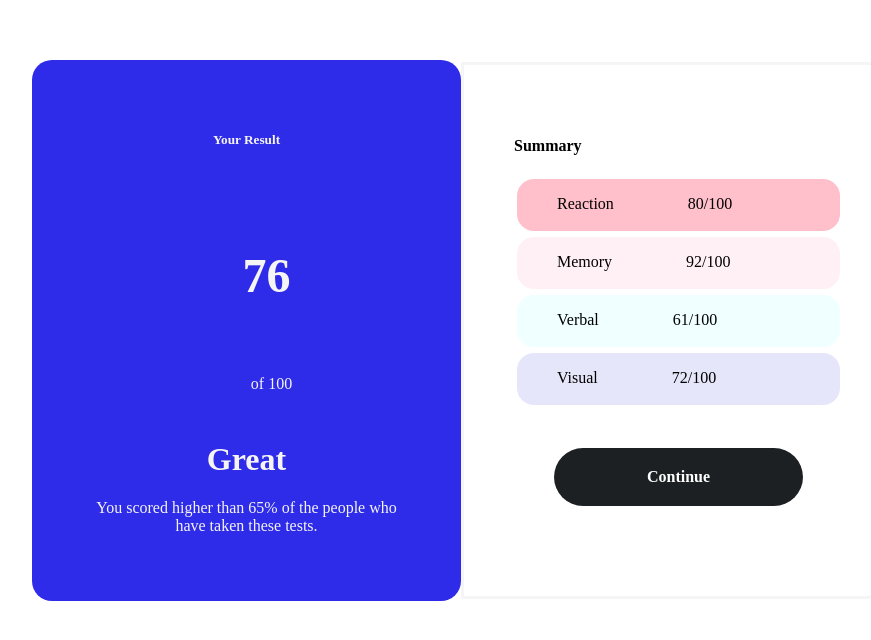
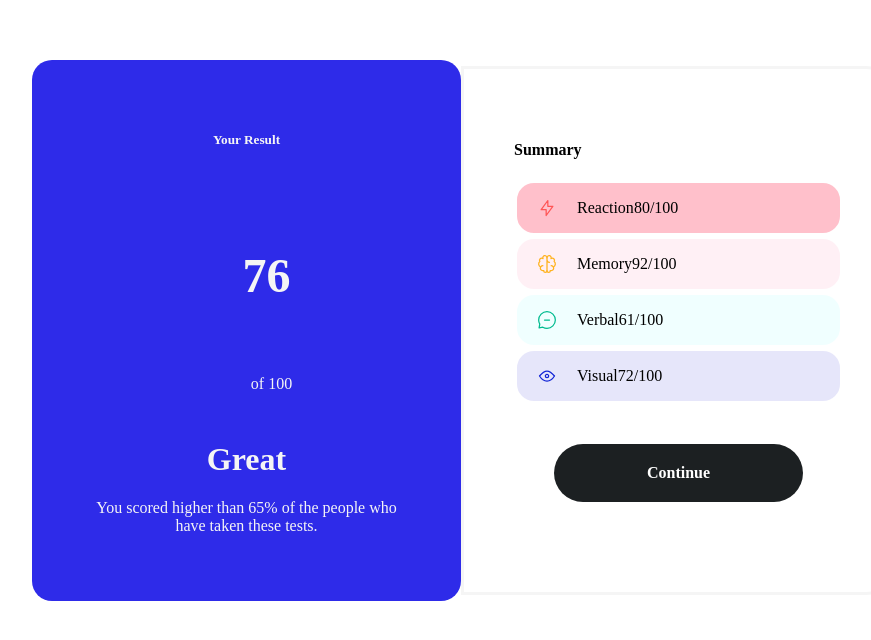
Before and after one commit to msabeni/results-summary-component-main, a plain HTML site: page index.html in a window 1280 px wide. Shown: the part 140-780 px from the top of the page, without its empty margins (176-1047 px from the left). Drawn offline with Linux system fonts and the light colour scheme.

Commit message:
added the summary icons and styled them

```diff
--- a/index.html
+++ b/index.html
@@ -27,16 +27,20 @@
     <div class="column">
       <h4>Summary</h4>
       <div class="top">
-        <p>Reaction  80/100</p>
+        <img class="summary_icons" src="assets/images/icon-reaction.svg" alt="">
+        <p>Reaction  </p><p>80/100</p>
       </div>
       <div class="main">
-        <p>Memory 92/100</p>
+        <img class="summary_icons" src="assets/images/icon-memory.svg" alt="">
+        <p>Memory </p><p>92/100</p>
       </div>
       <div class="classA">
-        <p>Verbal 61/100</p>
+        <img class="summary_icons" src="assets/images/icon-verbal.svg" alt="">
+        <p>Verbal </p><p>61/100</p>
       </div>
       <div class="header">
-        <p>Visual 72/100</p>
+        <img class="summary_icons" src="assets/images/icon-visual.svg" alt="">
+        <p>Visual </p><p>72/100</p>
       </div>
 
       <div class="classB">
--- a/style.css
+++ b/style.css
@@ -54,46 +54,36 @@ text-align: center;
     border-top-right-radius: 30px;
     border-bottom-right-radius: 30px;
     border-color: whitesmoke;
-
-
 }
 .top {
+    display: flex;
     border:solid;
     border-radius:20px;
-    padding-bottom:2px;
-    padding-left:40px;
     background-color: rgb(255,192,203);
     border-color:white;
     font-weight:normal;
-
-
-
-
 }
 .main {
+    display: flex;
     border:solid;
     border-radius:20px;
-    padding-bottom:2px;
-    padding-left:40px;
     background-color:#fff0f5;
     border-color:white;
     font-weight:normal;
 
 }
 .classA {
+    display: flex;
     border:solid;
     border-radius:20px;
-    padding-bottom:2px;
-    padding-left:40px;
     background-color:#f0ffff;
     border-color:white;
     font-weight:normal;
 }
 .header {
+    display: flex;
     border:solid;
     border-radius:20px;
-    padding-bottom:2px;
-    padding-left:40px;
     background-color:#e6e6fa;
     border-color:white;
     font-weight:normal;
@@ -112,6 +102,9 @@ text-align: center;
     background-color:rgb(28 32 34);
 
 }
+.summary_icons {
+    margin: 0 20px;
+}
 .buttonlink {
     text-decoration:none;
     color:white;
```
